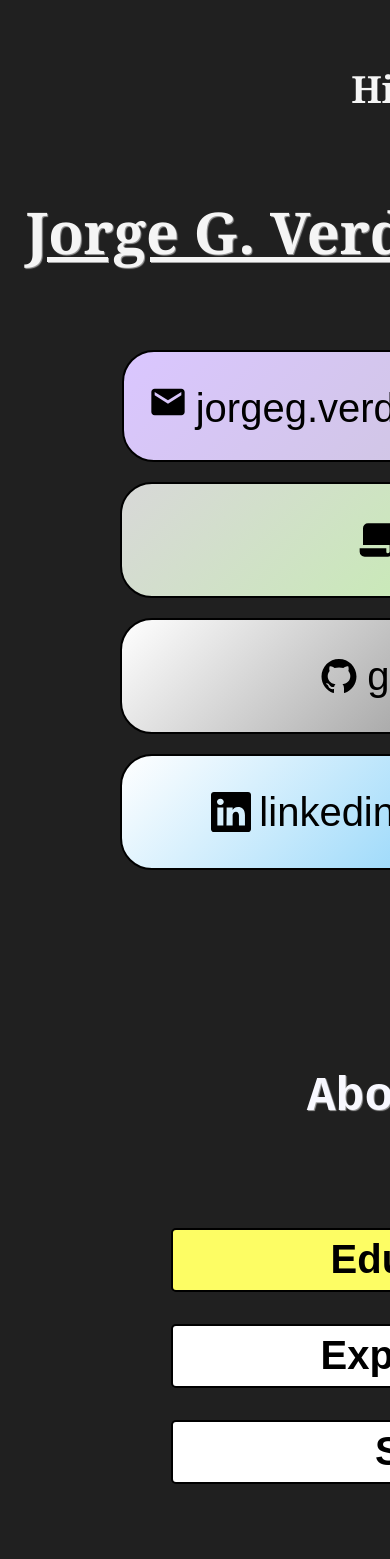
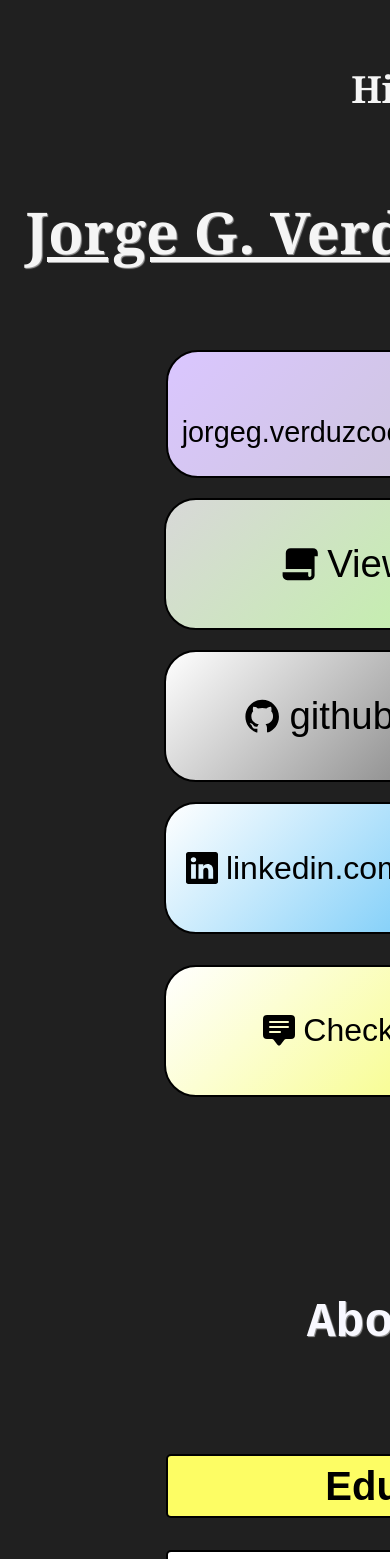
Before and after one commit to Jrge-V/Portfolio, a React (Create React App) app: page / in a window 390 px wide. Shown: the top 1559 px of the page. Built offline with nearby package versions, Linux system fonts and the light colour scheme.

Commit message:
updated media query, added more links

```diff
--- a/src/App.css
+++ b/src/App.css
@@ -56,6 +56,14 @@
   display: grid;
   grid-column: 3/15;
   grid-template-columns: repeat(2, 1fr);
+  gap: 20px;
+  padding-top: 5%;
+}
+
+.blog-container {
+  display: grid;
+  grid-column: 3/15;
+  grid-template-columns: repeat(1, 1fr);
   gap: 20px;
   padding-top: 5%;
 }
@@ -240,6 +248,40 @@
   cursor: pointer;
   background-image: linear-gradient(-45deg, rgb(132, 209, 250), rgba(255, 255, 255));
 }
+
+/* blog styling */
+.blogpost-container {
+  align-self: center;
+  justify-self: center;
+}
+
+.blogpost-button {
+  font-size: 1.2rem;
+  width: 24rem;
+  height: 4rem;
+  font-family: Arial, Helvetica, sans-serif;
+  background-image: linear-gradient(-45deg, rgb(242, 251, 66), rgb(255, 255, 255));
+  color: black;
+  border: 2px solid black;
+  border-radius: 2rem;
+  text-decoration: none;
+  display: flex;
+  align-items: center;
+  justify-content: center;
+}
+
+.blogpost-button svg {
+  margin-right: 0.5rem;
+}
+
+.blogpost-button:hover {
+  cursor: pointer;
+  background-image: linear-gradient(-45deg, rgb(255, 250, 152), rgba(255, 255, 255));
+}
+
+
+
+
 
 /* About me */
 
@@ -495,7 +537,7 @@
   background-color: rgb(0, 0, 0, .40);
   border: 2px solid rgb(255, 255, 255);
   border-radius: 48px;
-  overflow: hidden;
+  overflow-x: hidden;
 }
 
 .slideshow-content-grid {
@@ -511,10 +553,10 @@
 
 .slide {
   display: inline-block;
-  height: 45rem;
   width: 100%;
   border-radius: 40px;
   overflow: hidden;
+  vertical-align: top;
 }
 
 /* Slideshow Buttons */
@@ -578,6 +620,7 @@
   justify-content: center;
   display: flex;
   padding-top: 2rem;
+  padding-bottom: 2rem;
 
 }
 
@@ -719,6 +762,12 @@
     height: 5rem;
   }
 
+  .blogpost-button {
+    font-size: 1.5rem;
+    width: 32rem;
+    height: 5rem;
+  }
+
   .slideshowDot {
     display: inline-block;
     height: 2.5rem;
@@ -811,9 +860,9 @@
     font-size: 1.5rem;
   }
 
-  .slide {
+  /* .slide {
     height: 64rem;
-  }
+  } */
 
 
   .github-proj-button {
@@ -841,6 +890,7 @@
 
 @media only screen and (max-width: 480px) {
 
+
   .intro {
     font-size: 2rem;
   }
@@ -849,14 +899,21 @@
     font-size: 1.8rem;
   }
 
+  .contact-container,
+  .blog-container {
+    justify-content: center;
+  }
+
+
   .email-button {
-    font-size: 2.5rem;
-    width: 48rem;
-    height: 7rem;
+    font-size: 1.8rem;
+    width: 32rem;
+    height: 8rem;
   }
 
   .popup-content span {
     font-size: 2.5rem;
+
   }
 
   .popup-content svg {
@@ -864,21 +921,27 @@
   }
 
   .resume-button {
-    font-size: 2.5rem;
-    width: 48rem;
-    height: 7rem;
+    font-size: 2.4rem;
+    width: 32rem;
+    height: 8rem;
   }
 
   .github-button {
-    font-size: 2.5rem;
-    width: 48rem;
-    height: 7rem;
+    font-size: 2.4rem;
+    width: 32rem;
+    height: 8rem;
   }
 
   .linked-button {
-    font-size: 2.5rem;
-    width: 48rem;
-    height: 7rem;
+    font-size: 2.0rem;
+    width: 32rem;
+    height: 8rem;
+  }
+
+  .blogpost-button {
+    font-size: 2.0rem;
+    width: 32rem;
+    height: 8rem;
   }
 
   .slideshowDot {
@@ -909,9 +972,14 @@
     padding-top: 10rem;
   }
 
+  .about-me-button-container {
+    justify-content: center;
+  }
+
   .education-title {
     font-size: 2rem;
   }
+
 
   .education-school {
     text-align: center;
@@ -949,18 +1017,22 @@
 
   .experience-logo-6 {
     font-size: 6rem;
+    grid-template-columns: repeat(2, 1fr);
   }
 
   .experience-logo-5 {
     font-size: 6rem;
+    grid-template-columns: repeat(2, 1fr);
   }
 
   .experience-logo-4 {
     font-size: 6rem;
+    grid-template-columns: repeat(2, 1fr);
   }
 
   .experience-logo-3 {
     font-size: 6rem;
+    grid-template-columns: repeat(2, 1fr);
   }
 
   .project-title {
@@ -975,15 +1047,25 @@
     font-size: 2.4rem;
   }
 
-  .slide {
+  /* .slide {
     height: 110rem;
-  }
+  } */
 
 
   .github-proj-button {
-    font-size: 4rem;
-    width: 36rem;
+    font-size: 3rem;
+    width: 22rem;
     height: 7rem;
+    text-align: center;
+  }
+
+  .github-proj-button svg {
+    font-size: 8rem;
+  }
+
+  .more-container {
+    grid-template-columns: 1fr;
+    justify-content: center;
   }
 
   .more-content-button {
--- a/src/App.js
+++ b/src/App.js
@@ -4,7 +4,7 @@ import { MdEmail } from "react-icons/md";
 import clipboardCopy from "clipboard-copy";
 import { BsFillEmojiSmileFill } from "react-icons/bs";
 import { AiFillGithub } from "react-icons/ai";
-import { BsLinkedin } from "react-icons/bs";
+import { BsLinkedin, BsFillChatSquareTextFill } from "react-icons/bs";
 import { RiFilePaper2Fill } from "react-icons/ri";
 import { SiGlitch } from "react-icons/si";
 import AboutMe from "./AboutMe";
@@ -100,6 +100,17 @@ export default function Home() {
         </div>
 
 
+        <div className="blog-container ">
+          <div className="blogpost-container ">
+            <a className="blogpost-button" href="https://jrge-v.github.io/Blog/" target="_blank" rel="noopener noreferrer" >
+              <BsFillChatSquareTextFill />
+              Check out my Blog!
+            </a>
+          </div>
+
+        </div>
+
+
         <div className="about-me">
           <h2>About Me</h2>
         </div>
--- a/src/Projects.js
+++ b/src/Projects.js
@@ -104,9 +104,6 @@ const Projects = () => {
                 </p>
 
                 <p><VscCircleFilled /> Employed React.js on the front-end to create a user friendly interface and Node.js to handle server-side logic enabling communication between the front-end and MongoDB
-                </p>
-
-                <p><VscCircleFilled /> Implemented Google Firebase SDK to enhance functionality by integrating our own street vendor location information on top of the data obtained from Yelp
                 </p>
             </div>
             <div class="embed-responsive embed-responsive-16by9" className="yt-video">
```
